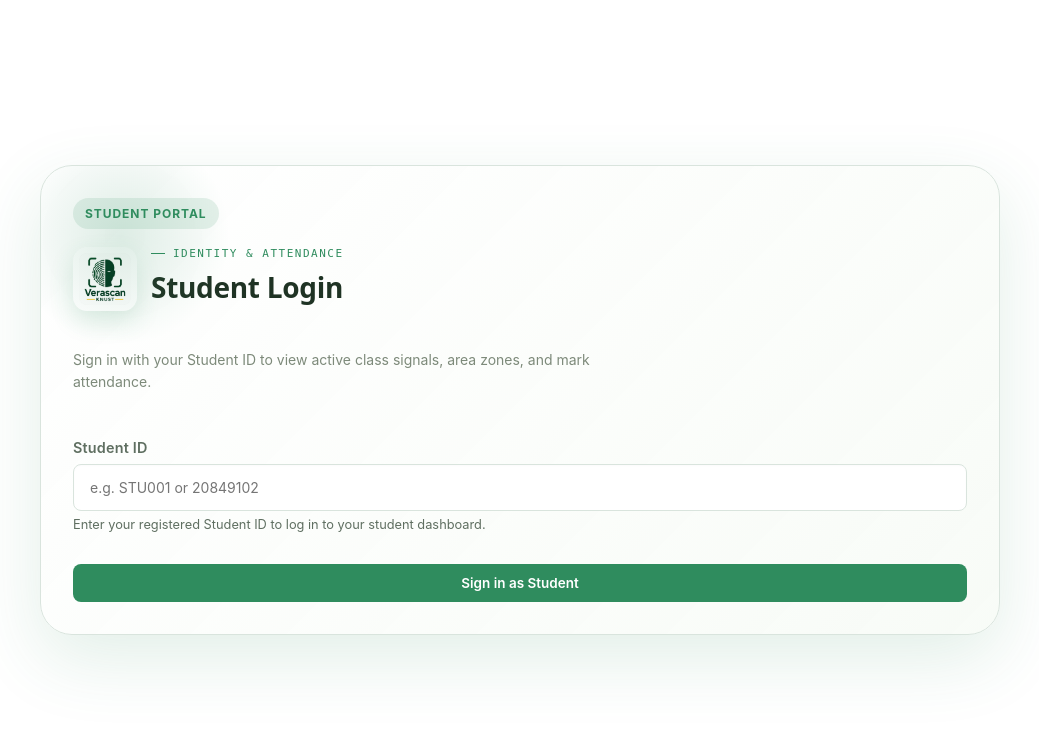
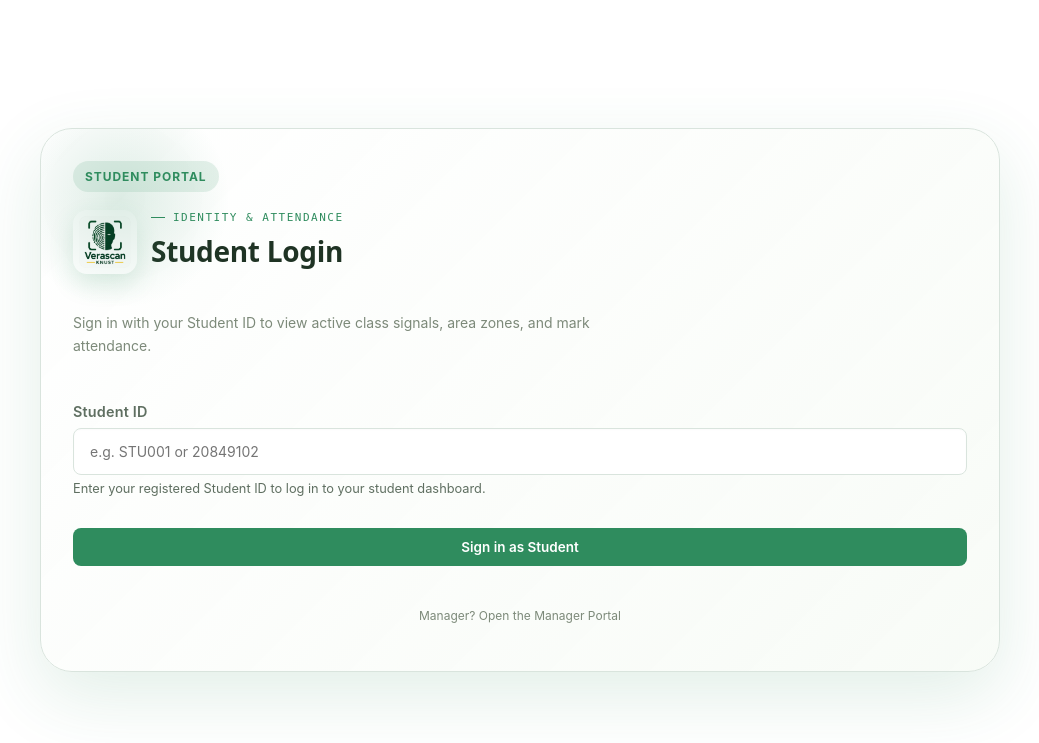
Before and after one commit to NafisSamari1/facial-recognition-attendance-, a Flask app: page /login in a window 1280 px wide. Shown: the top 743 px of the page, without its empty margins (120-1159 px from the left). Run offline with Flask 3, Linux system fonts and the light colour scheme.

Commit message:
Update templates

```diff
--- a/templates/login_manager.html
+++ b/templates/login_manager.html
@@ -42,6 +42,9 @@
           </div>
           <button class="btn btn-primary btn-block mt-16" type="submit">Sign in as Manager</button>
         </form>
+        <p class="section-hint" style="text-align:center; margin-top:18px;">
+          Student? <a href="{{ url_for('login_page') }}">Open the Student Portal</a>
+        </p>
 
       </div>
     </div>
--- a/templates/login_student.html
+++ b/templates/login_student.html
@@ -44,6 +44,9 @@
           </div>
           <button class="btn btn-primary btn-block mt-16" type="submit">Sign in as Student</button>
         </form>
+        <p class="section-hint" style="text-align:center; margin-top:18px;">
+          Manager? <a href="{{ url_for('login_manager') }}">Open the Manager Portal</a>
+        </p>
 
       </div>
     </div>
```
